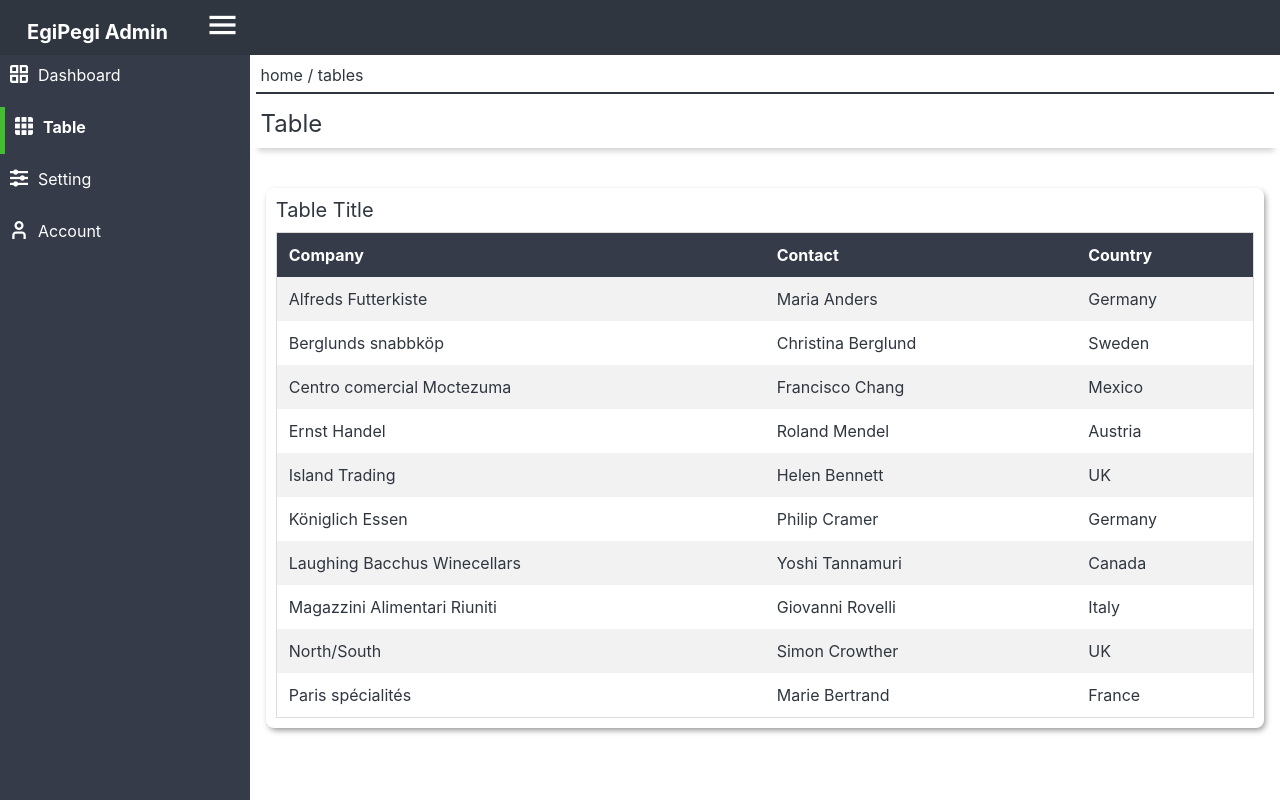
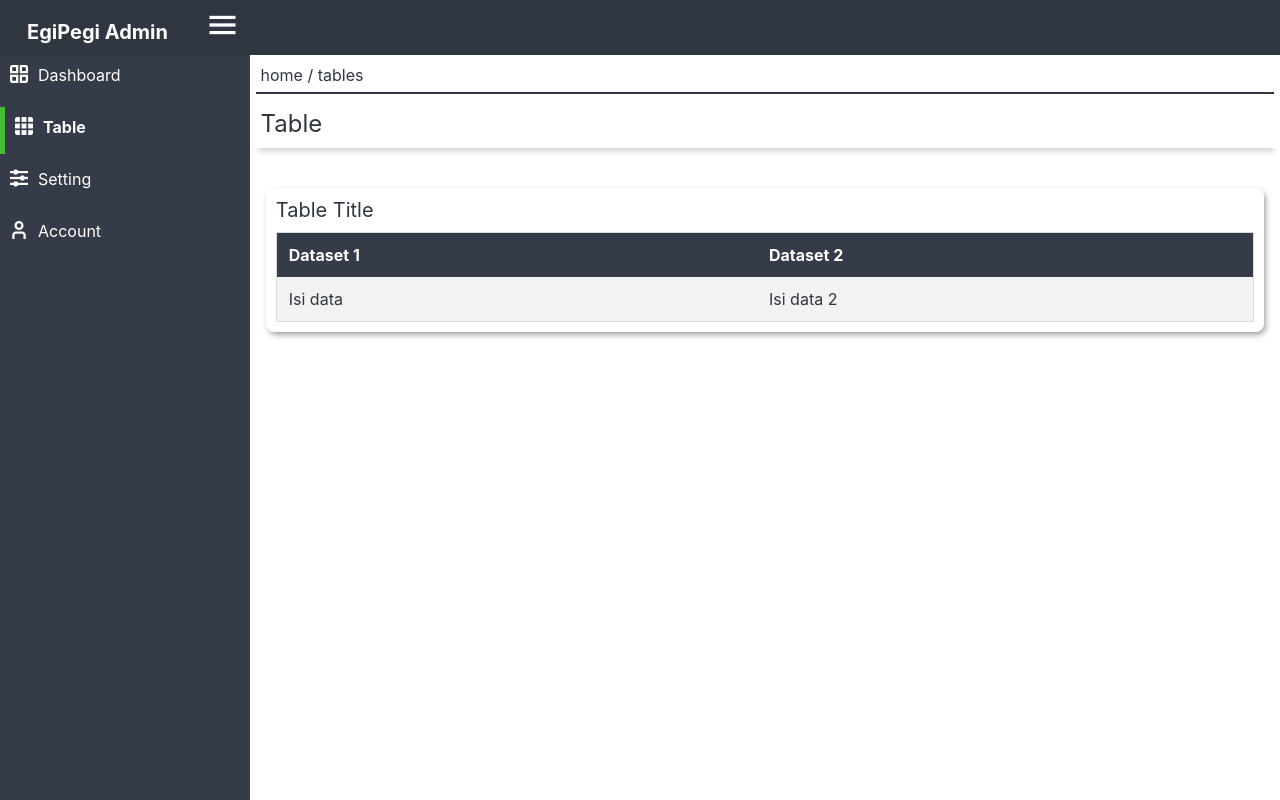
Before and after one commit to EgiPegi/egipegi-admin-pwa, a React (Create React App) app: page /table in a window 1280 px wide. Built offline with nearby package versions, Linux system fonts and the light colour scheme.

Commit message:
adding table component

```diff
--- a/src/Pages/Tables/index.tsx
+++ b/src/Pages/Tables/index.tsx
@@ -1,5 +1,16 @@
 import React from "react";
+import DataTable from "../../components/DataTable";
 
+const dataTable = [
+  {
+    name: "Dataset 1",
+    selector: "Isi data",
+  },
+  {
+    name: "Dataset 2",
+    selector: "Isi data 2",
+  },
+];
 const Tables = () => {
   return (
     <>
@@ -9,64 +20,8 @@ const Tables = () => {
         <div className="title">Table</div>
       </div>
       <div className="wrap">
-          <div className="title">Table Title</div>
-        <table id="custum_table">
-          <tr>
-            <th>Company</th>
-            <th>Contact</th>
-            <th>Country</th>
-          </tr>
-          <tr>
-            <td>Alfreds Futterkiste</td>
-            <td>Maria Anders</td>
-            <td>Germany</td>
-          </tr>
-          <tr>
-            <td>Berglunds snabbköp</td>
-            <td>Christina Berglund</td>
-            <td>Sweden</td>
-          </tr>
-          <tr>
-            <td>Centro comercial Moctezuma</td>
-            <td>Francisco Chang</td>
-            <td>Mexico</td>
-          </tr>
-          <tr>
-            <td>Ernst Handel</td>
-            <td>Roland Mendel</td>
-            <td>Austria</td>
-          </tr>
-          <tr>
-            <td>Island Trading</td>
-            <td>Helen Bennett</td>
-            <td>UK</td>
-          </tr>
-          <tr>
-            <td>Königlich Essen</td>
-            <td>Philip Cramer</td>
-            <td>Germany</td>
-          </tr>
-          <tr>
-            <td>Laughing Bacchus Winecellars</td>
-            <td>Yoshi Tannamuri</td>
-            <td>Canada</td>
-          </tr>
-          <tr>
-            <td>Magazzini Alimentari Riuniti</td>
-            <td>Giovanni Rovelli</td>
-            <td>Italy</td>
-          </tr>
-          <tr>
-            <td>North/South</td>
-            <td>Simon Crowther</td>
-            <td>UK</td>
-          </tr>
-          <tr>
-            <td>Paris spécialités</td>
-            <td>Marie Bertrand</td>
-            <td>France</td>
-          </tr>
-        </table>
+        <div className="title">Table Title</div>
+        <DataTable data={dataTable} />
       </div>
     </>
   );
--- /dev/null
+++ b/src/components/DataTable/index.tsx
@@ -0,0 +1,28 @@
+import React, { useEffect, useState } from "react";
+
+const DataTable = (data: any) => {
+  const [dataTable, setdataTable] = useState<any>([{}]);
+  useEffect(() => {
+    console.log(data.data)
+    setdataTable(data.data);
+  }, [data]);
+
+  return (
+    <>
+      <table id="custum_table">
+        <tr>
+          {dataTable.map((row: any) => {
+            return <th>{row.name}</th>
+          })}
+        </tr>
+        <tr>
+          {dataTable.map((row: any) => {
+            return <td>{row.selector}</td>
+          })}
+        </tr>
+      </table>
+    </>
+  );
+};
+
+export default DataTable;
--- a/src/components/index.tsx
+++ b/src/components/index.tsx
@@ -1,5 +1,6 @@
 import LoadingSus from "./LoadingSus";
 import Navbar from "./Navbar";
 import Header from "./Header";
+import DataTable from "./DataTable";
 
-export default { Navbar, Header, LoadingSus };
+export default { Navbar, Header, LoadingSus, DataTable };
```
